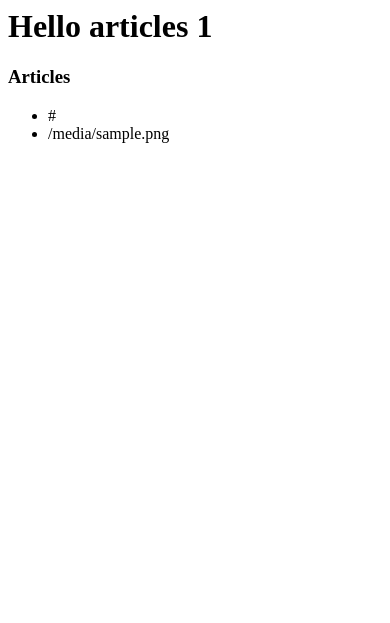
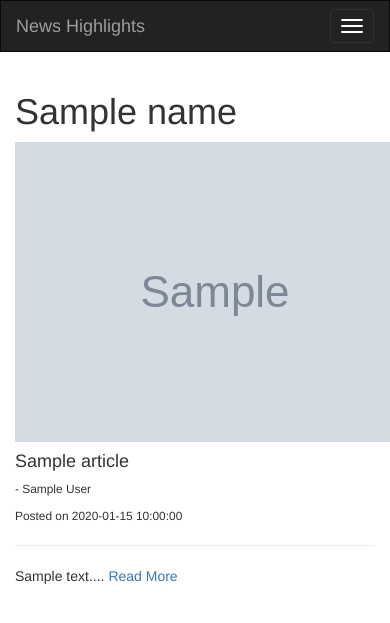
Before and after one commit to nziokaivy/Newshighlights, a Flask app: template app/templates/articles.html in a window 390 px wide; the page is wider, and only the part inside the window is pictured. Shown: the top 623 px of that part. Run offline with Flask 2, Linux system fonts and the light colour scheme; the template is opened without the code that fills it: most values are stand-ins (such as "Sample title", 1, 10 or a date in 2020); grey boxes marked "Sample" are stand-in pictures; some libraries are stand-ins or nearby versions.

Commit message:
Add content blocks to articles.html file

```diff
--- a/app/config.py
+++ b/app/config.py
@@ -4,8 +4,7 @@ class Config:
     '''
 
     SOURCES_BASE_URL ='https://newsapi.org/v2/sources?language=en&category={}&apiKey={}'
-    ARTICLES_BASE_URL = 'https://newsapi.org/v2/everything?sources={}&apiKey={}'
-
+    ARTICLES_BASE_URL = 'https://newsapi.org/v2/everything?q=sources={}&from=2019-01-04&sortBy=publishedAt&apiKey={}'
 
 class ProdConfig(Config):
     '''
--- a/app/templates/articles.html
+++ b/app/templates/articles.html
@@ -1,24 +1,29 @@
-<h1>Hello articles {{id}}</h1>
-
-<!DOCTYPE html>
-<html>
-    <head>
-        <meta charset="utf-8">
-        {% if title %}
-        <title> {{ title }}</title>
-        {% else %}
-        <title> The Best News Highlight Website </title>
-        {% endif %}
-    </head>
-    <body>
-        <!-- Articles section  -->
-        <h3> Articles</h3>
-         <ul>
-            {% for news_source in articles %}
-                <li>{{ article.url}}</li>
-                <li>{{ article.urlToImage}}</li>
-            {% endfor %}
-        </ul>
-
-    </body>
-</html>
+{% extends 'base.html' %}
+{% block content %}
+<div class="container-fluid">
+    <div class="row">
+        <div class="col-md-12 heading">
+            <h1> {{name}} </h1>
+        </div>
+    </div>
+    <div class="row">
+        {% for article in news %}
+        <div class="col-md-3 articles-details">
+            <a href={{article.url}} target="_blank">
+                <img src={{article.urlToImage}} alt="article image">
+            </a>
+            <div class="words">
+                <h4 class="text-bold"> {{article.title}} </h4>
+                <p class="small">- {{article.author}} </p>
+                <p class="small">Posted on {{article.publishedAt}}</p>
+                <hr>
+                <p> {{article.description}}...
+                    <a href={{article.url}} target="_blank">Read More</a>
+                </p>
+            </div>
+        </div>
+        {% endfor %}
+    </div>
+</div>
+{% endblock%}
+©
--- a/app/views.py
+++ b/app/views.py
@@ -21,5 +21,5 @@ def articles(source_id):
     View articles page function that returns articles
     '''
     news_source = get_articles(source_id)
-    title = 'Articles'
+    title = f'{source_id} | All Articles'
     return render_template('articles.html', title = title, name = source_id, news = news_source)
```
Also changed, not shown: app/request.py (+9 -0 lines), app/templates/index.html (+16 -9 lines).
